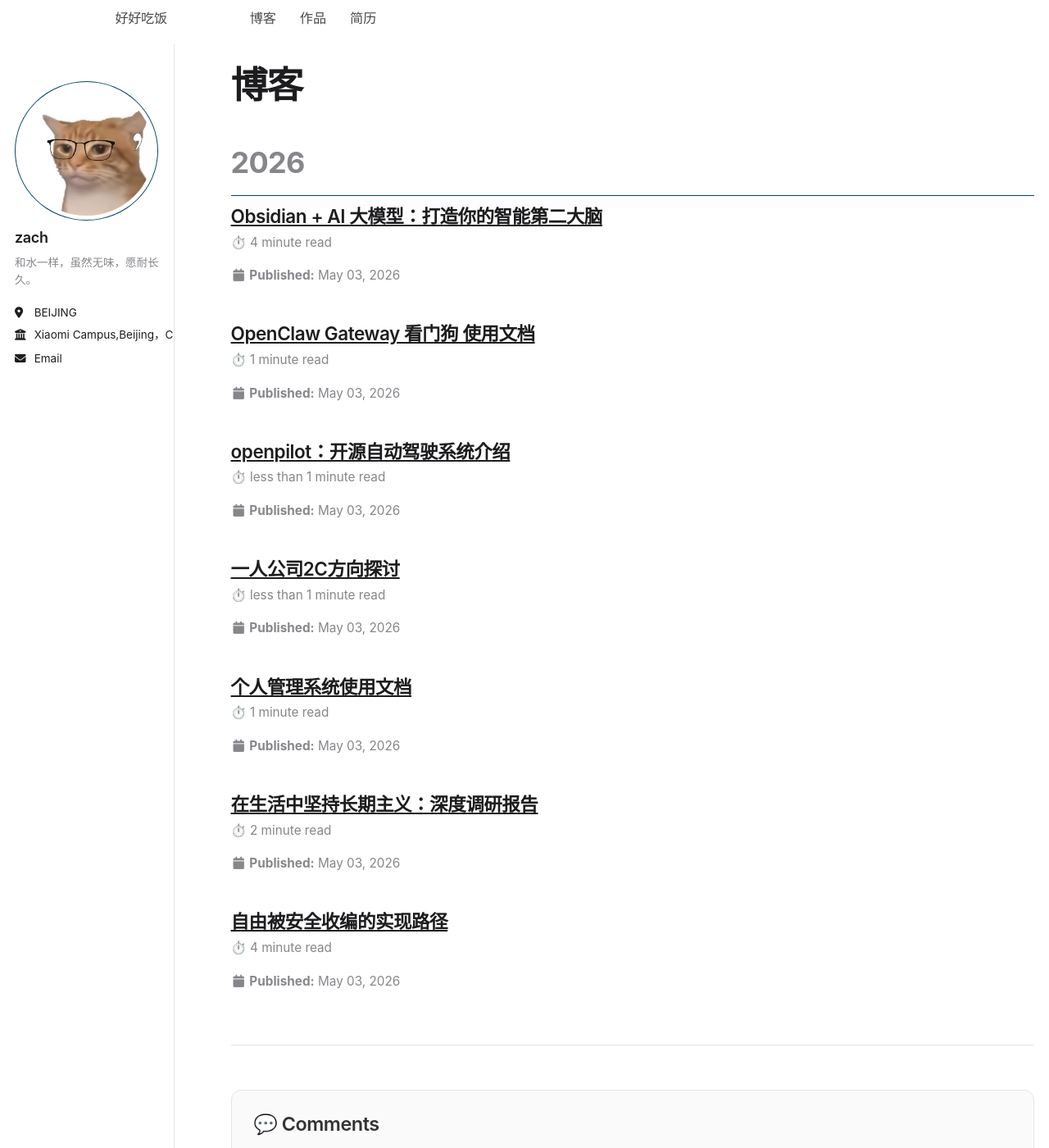
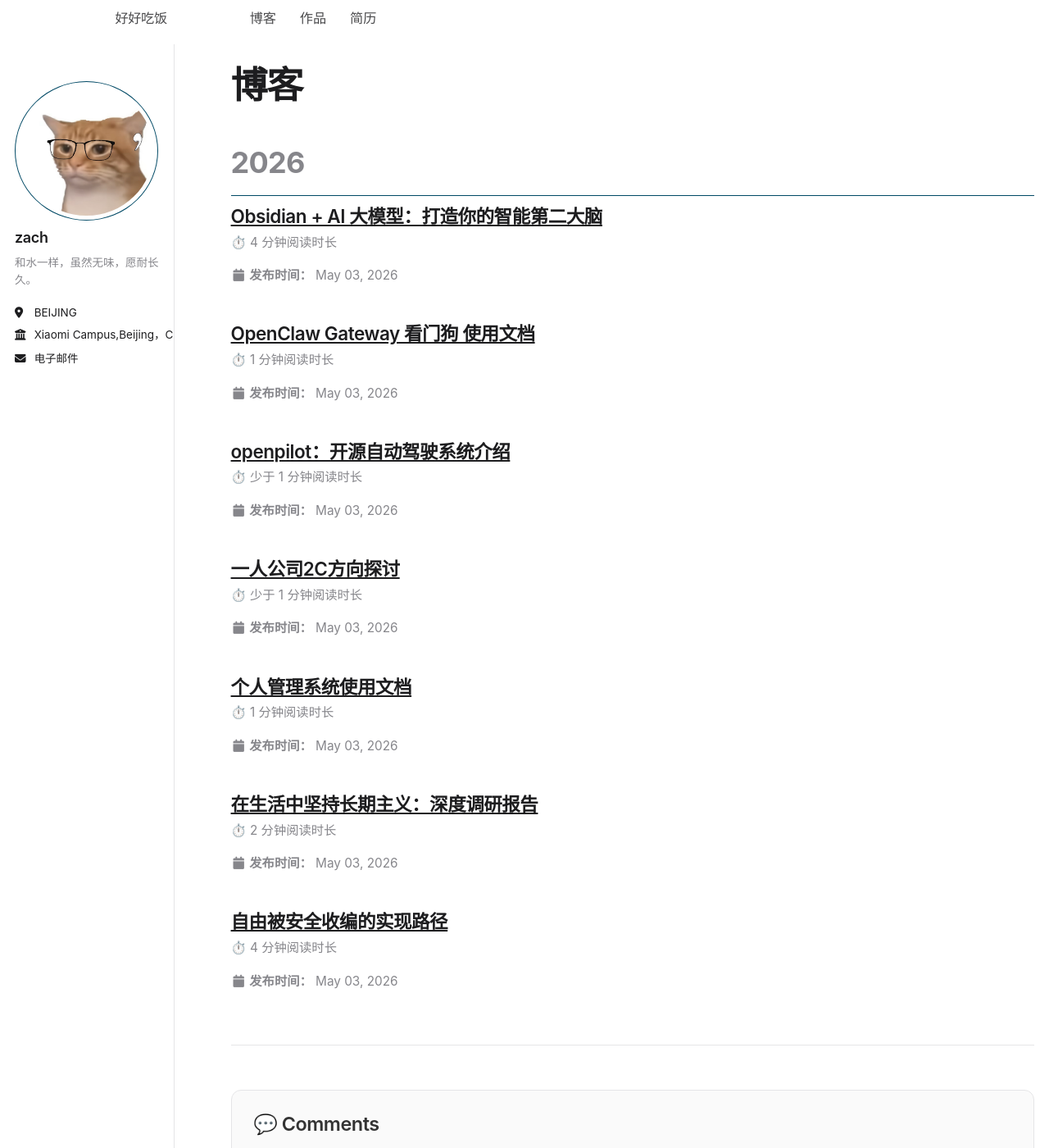
Before and after one commit to zach1219/zach1219.github.io, a Jekyll site: the page built from _pages/year-archive.html, in a window 1280 px wide and 1400 px high. Shown: the whole window at 82% size. Built offline with Jekyll 4.4.1, drawn with Linux system fonts in a browser that asks for light colours; a script that is not in the unit is left out; comment, search, counter and statistics services are not loaded; part of the change alters nothing that is shown.

```diff
--- a/_config.yml
+++ b/_config.yml
@@ -11,7 +11,7 @@
 
 
 # 基础网站设置
-locale                   : "en-US"
+locale                   : "zh-CN"
 site_theme               : "air" # Currently available options are "default", "air"
 title                    : "好好吃饭"
 title_separator          : "-"
```
